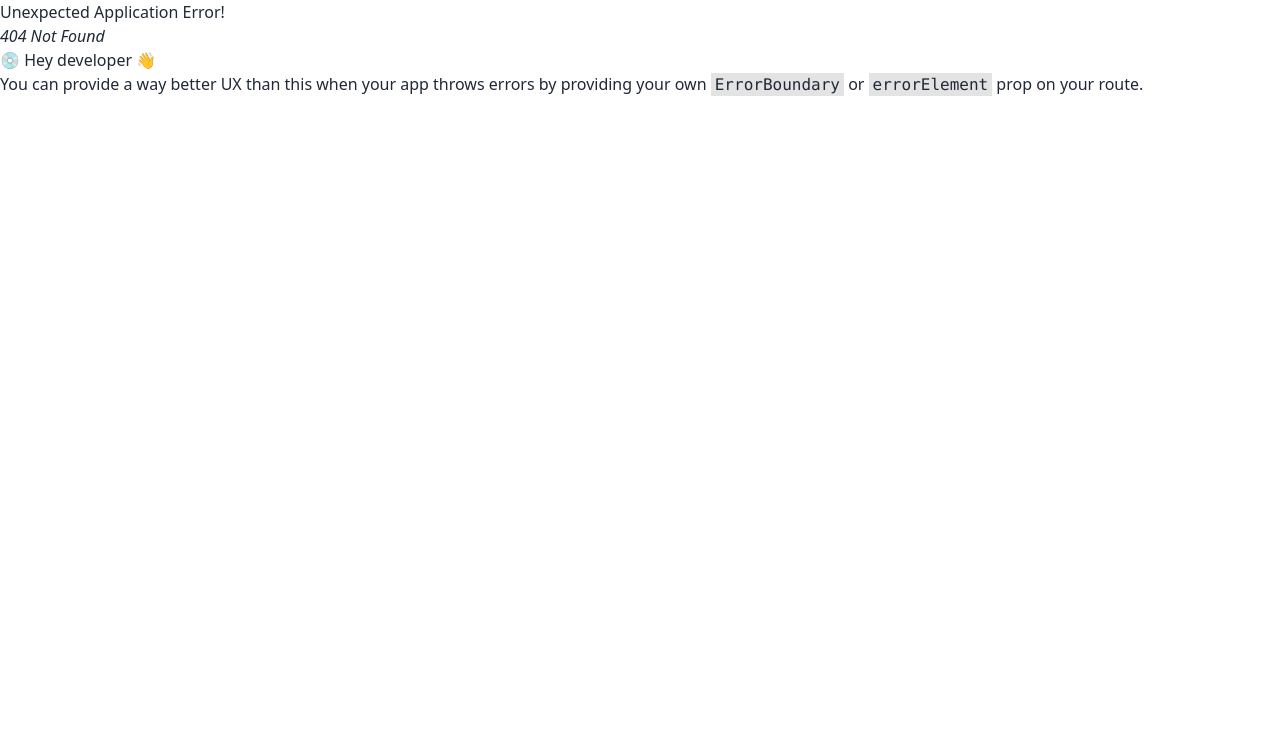
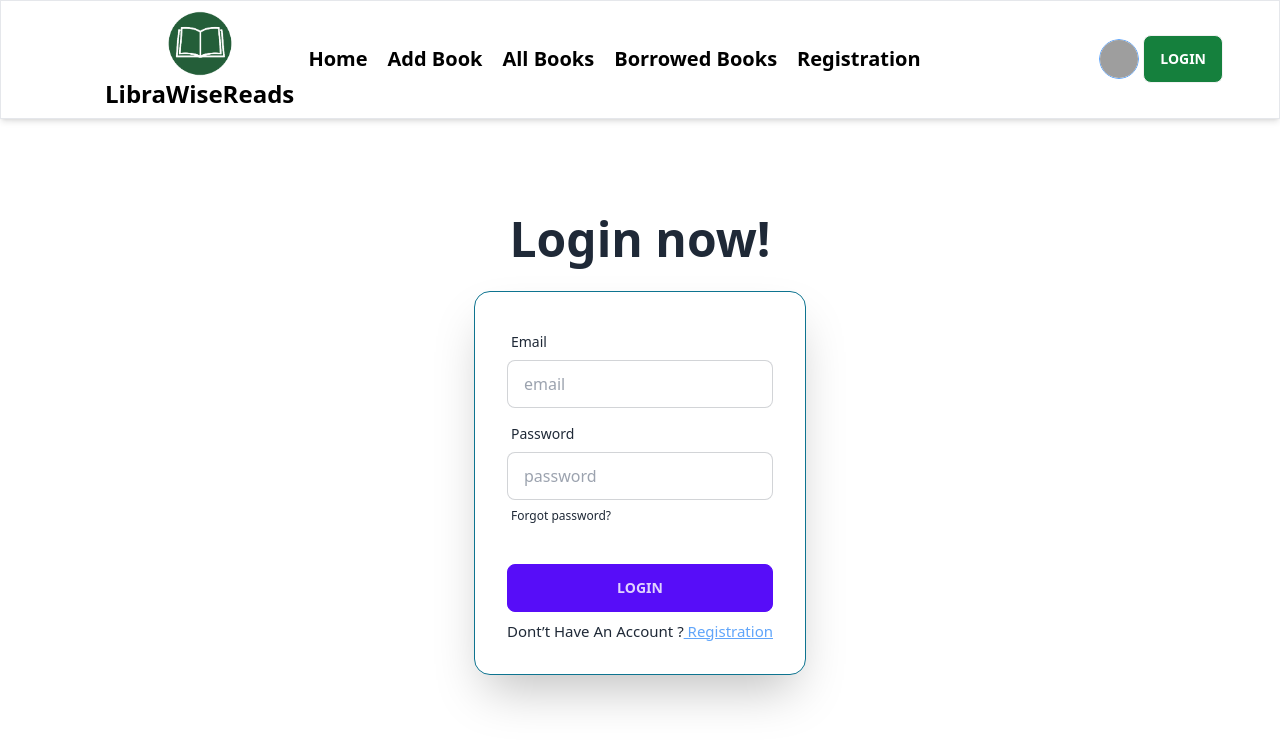
Before and after one commit to Md-Abdur-Razzak/online-library-client, a React (Vite) app: page /login in a window 1280 px wide. Before the commit this address had no page. Shown: the top 748 px of the page. Built offline with nearby package versions, Linux system fonts and the light colour scheme; grey boxes are pictures that could not be loaded.

Commit message:
user Login page where to field email field and password

```diff
--- a/src/components/Router/Route.jsx
+++ b/src/components/Router/Route.jsx
@@ -1,6 +1,7 @@
 import { createBrowserRouter } from "react-router-dom";
 import Main_Layout from "../Main_Layout/Main_Layout";
 import Home from "../Home/Home";
+import Login from "../UserVarified/Login";
 
 export const myRoute = createBrowserRouter([
     {
@@ -10,6 +11,10 @@ export const myRoute = createBrowserRouter([
             {
                 path:'/',
                 element:<Home></Home>
+            },
+            {
+                path:'/login',
+                element:<Login></Login>
             }
         ]
     }
--- /dev/null
+++ b/src/components/UserVarified/Login.jsx
@@ -0,0 +1,63 @@
+import { Link } from "react-router-dom";
+
+
+const Login = () => {
+    return (
+
+        <>
+             <div className='banner-section  pb-9 '>
+        <div className=''>
+
+        </div>
+          <div className="hero banner-section ">
+        <div className="hero-content flex-col mt-20">
+          <div className="text-center lg:text-left ">
+            <h1 className="text-5xl font-bold">Login now! </h1>
+
+          </div>
+          <div className="card  border border-3 border-cyan-700 flex-shrink-0 md:w-full    shadow-2xl bg-base-100 mt-3">
+          <form >
+          <div className="card-body">
+              <div className="form-control ">
+                <label className="label">
+                  <span className="label-text">Email</span>
+                </label>
+                <input type="email" name='email' placeholder="email" required className="input input-bordered w-[100%] " />
+              </div>
+              <div className="form-control">
+                <label className="label">
+                  <span className="label-text">Password</span>
+                </label>
+                <input type="password" name='password' placeholder="password" required className="input input-bordered w-[100%]" />
+                <label className="label">
+                  <a href="#" className="label-text-alt link link-hover">Forgot password?</a>
+                </label>
+              </div>
+              <div className="form-control mt-6">
+                <button  className="btn btn-primary">Login</button>
+
+              </div>
+              <div>
+                <div>
+
+                </div >
+                  <p className='text-[15px]'>Dont’t Have An Account ?<Link className='text-red text-blue-400 underline' to={'/reg'}> Registration</Link></p>
+              </div>
+            </div>
+          </form>
+          </div>
+        </div>
+      </div>
+
+      </div>
+
+        </>
+
+
+
+
+
+    );
+};
+
+export default Login;
```
